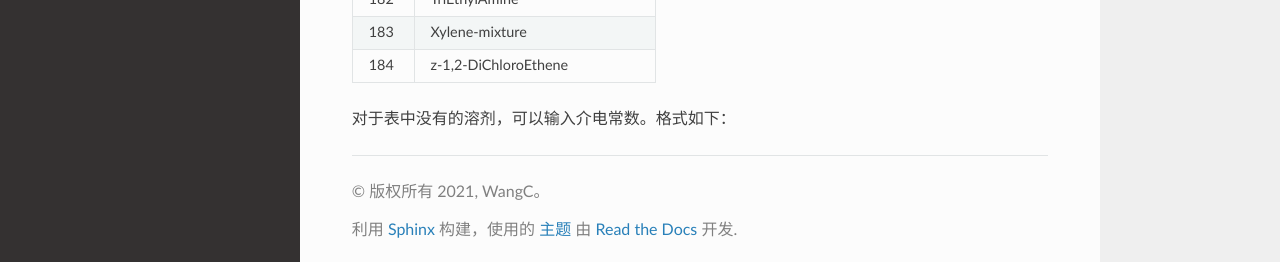
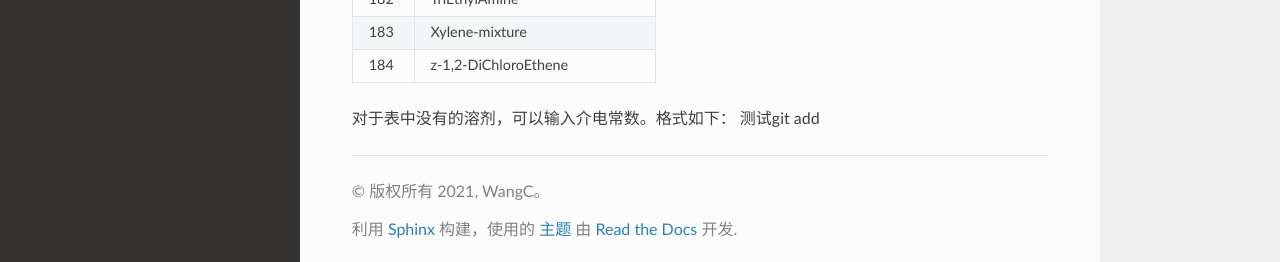
Before and after one commit to BDF-manual-maintenance/BDF-Manual, a Sphinx documentation site: the page built from source/guide/Solvent-Model.rst, in a window 1280 px wide and 900 px high, scrolled down 6512 px. Shown: the part 635-897 px from the top of the window. Built offline with Sphinx 7.4.7 and the Read the Docs theme 2.0.0, drawn with Linux system fonts in a browser that asks for light colours.

Commit message:
test git hub

```diff
--- a/source/guide/Solvent-Model.rst
+++ b/source/guide/Solvent-Model.rst
@@ -238,3 +238,4 @@ BDF目前支持基态溶剂化效应计算，包括HF和DFT方法。以下是甲
     ================ ================
 
 对于表中没有的溶剂，可以输入介电常数。格式如下：
+测试git add
```
